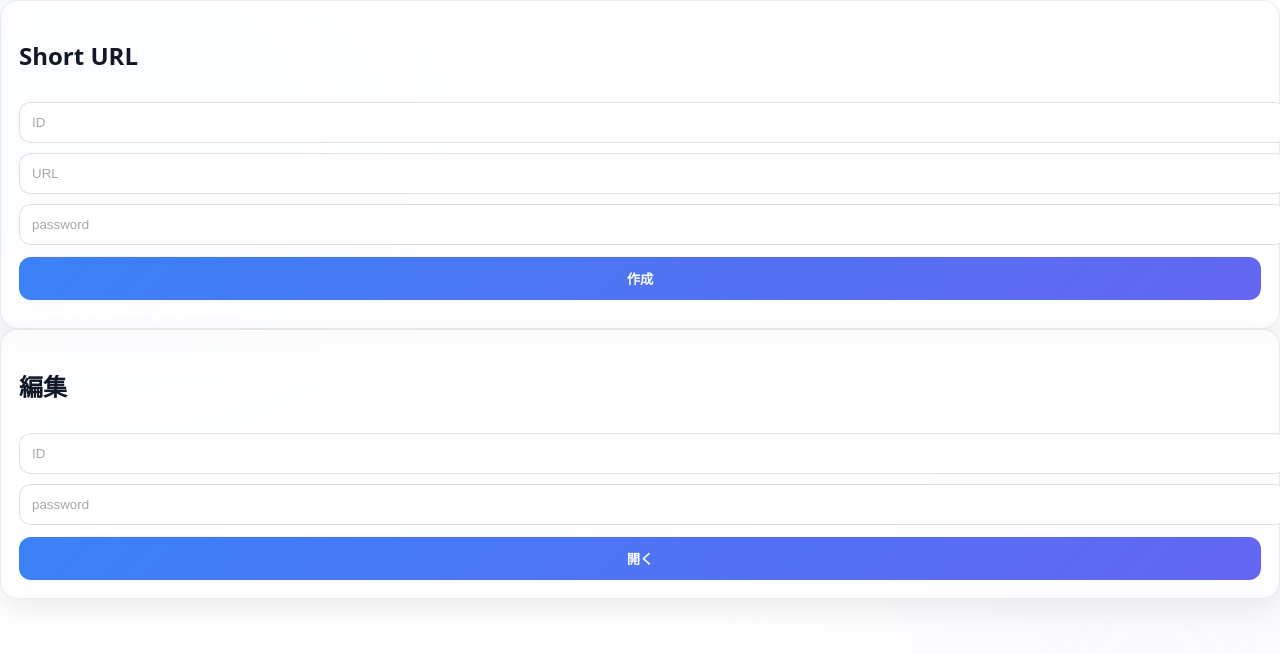
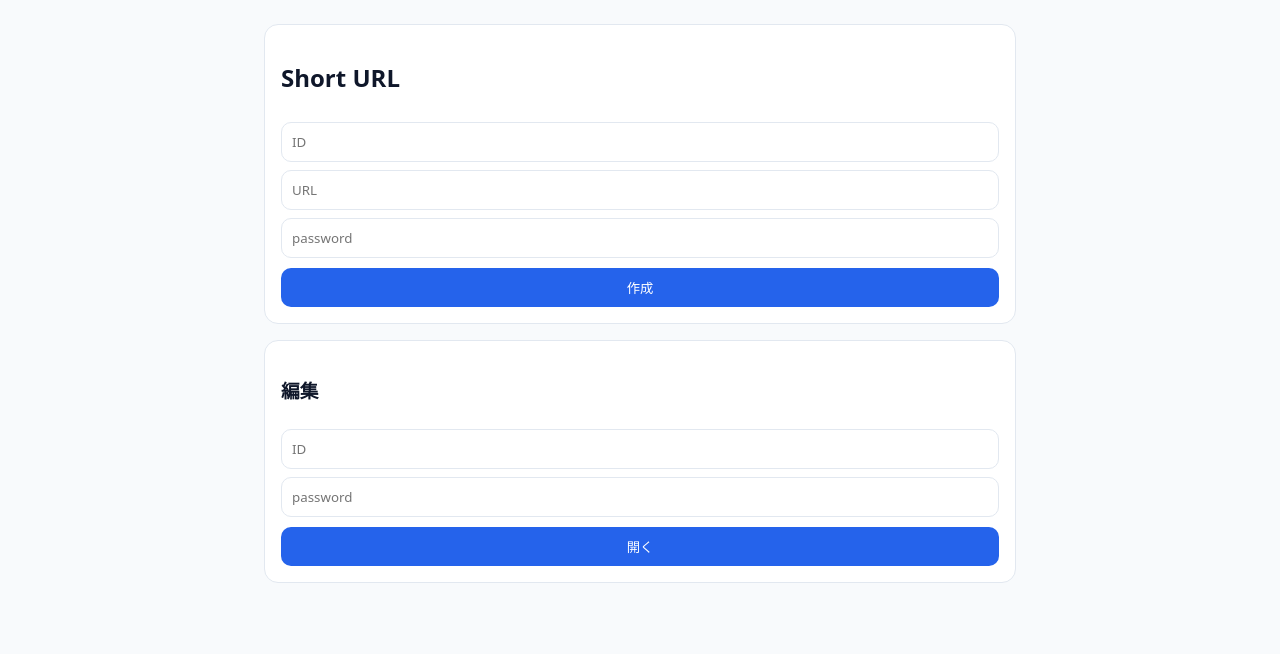
Before and after one commit to naoki747/shortgas, a plain HTML site: page index.html in a window 1280 px wide. Both pictures are taken after a click on the button "作成". Drawn offline with Linux system fonts and the light colour scheme; no server answers.

Commit message:
Refactor index.html for improved styling and structure

```diff
--- a/index.html
+++ b/index.html
@@ -3,117 +3,64 @@
 <head>
 <meta charset="UTF-8">
 <meta name="viewport" content="width=device-width, initial-scale=1.0"/>
-<title>Liquid Glass Short URL</title>
+<title>Short URL</title>
 
 <style>
 :root{
-  --glass: rgba(255,255,255,0.08);
-  --glass2: rgba(255,255,255,0.12);
-  --border: rgba(255,255,255,0.18);
-  --text: rgba(255,255,255,0.9);
-  --muted: rgba(255,255,255,0.6);
-  --accent: #60a5fa;
+  --blue:#2563eb;
+  --bg:#f8fafc;
+  --card:#ffffff;
+  --text:#0f172a;
+  --muted:#64748b;
+  --border:#e2e8f0;
+}
+
+*{
+  box-sizing:border-box;
+  font-family:system-ui;
 }
 
 body{
   margin:0;
-  font-family: system-ui;
-  color:#111827;
-  min-height:100vh;
-  overflow-x:hidden;
-  background:#ffffff;
+  background:var(--bg);
+  color:var(--text);
 }
 
-/* 光の装飾も白ベースに調整 */
-body::before,
-body::after{
-  content:"";
-  position:fixed;
-  width:500px;
-  height:500px;
-  border-radius:50%;
-  filter: blur(90px);
-  opacity:0.25;
-  z-index:-1;
+/* ここ重要：初期は完全非表示 */
+#app{
+  display:none;
 }
 
-body::before{
-  background:#dbeafe; /* very light blue */
-  top:-120px;
-  left:-120px;
+.container{
+  max-width:800px;
+  margin:0 auto;
+  padding:24px;
 }
 
-body::after{
-  background:#ede9fe; /* very light purple */
-  bottom:-120px;
-  right:-120px;
+.card{
+  background:white;
+  border:1px solid var(--border);
+  border-radius:14px;
+  padding:16px;
+  margin-bottom:16px;
 }
 
-/* ガラスを白向けに調整 */
-.glass{
-  background: rgba(255,255,255,0.6);
-  border:1px solid rgba(0,0,0,0.08);
-  backdrop-filter: blur(18px);
-  -webkit-backdrop-filter: blur(18px);
-  border-radius:18px;
-  padding:18px;
-  box-shadow:
-    0 10px 30px rgba(0,0,0,0.08),
-    inset 0 1px 0 rgba(255,255,255,0.9);
-  transition:0.25s;
+input{
+  width:100%;
+  padding:10px;
+  margin-top:8px;
+  border:1px solid var(--border);
+  border-radius:10px;
 }
 
-.glass:hover{
-  transform: translateY(-2px);
-  background: rgba(255,255,255,0.75);
-}
-
-/* input */
-input{
-  width:100%;
-  padding:12px;
-  margin-top:10px;
-  border-radius:12px;
-  border:1px solid rgba(0,0,0,0.12);
-  background:rgba(255,255,255,0.9);
-  color:#111827;
-  outline:none;
-}
-
-input:focus{
-  border-color:#93c5fd;
-  box-shadow: 0 0 0 3px rgba(147,197,253,0.35);
-}
-
-input::placeholder{
-  color:rgba(0,0,0,0.35);
-}
-
-/* button */
 button{
   width:100%;
-  margin-top:12px;
-  padding:12px;
+  margin-top:10px;
+  padding:10px;
+  background:var(--blue);
+  color:white;
   border:none;
-  border-radius:12px;
-  background: linear-gradient(135deg,#3b82f6,#6366f1);
-  color:white;
-  font-weight:600;
-  cursor:pointer;
-  transition:0.2s;
-}
-
-button:hover{
-  transform: translateY(-1px);
-  filter: brightness(1.05);
-}
-
-/* text */
-.small{
-  font-size:12px;
-  opacity:0.7;
-  word-break:break-all;
-  margin-top:10px;
+  border-radius:10px;
 }
 
 iframe{
@@ -122,28 +69,30 @@ iframe{
   border:none;
   display:block;
 }
-
-
 </style>
 </head>
 
 <body>
+
 <div id="app"></div>
 
 <script>
 
 const GAS = "https://script.google.com/macros/s/AKfycbyD8ffRUGqqa4h6ASpb8NVk6_okS0Vhyd1deYMqIoFCvC5djGHQ07pTcv14bESiImkVSg/exec";
 
-/* =========================
-   ROUTER
-========================= */
+/**
+ * 最初に完全制御（ここで全部決める）
+ */
 (async () => {
 
-  const id = new URLSearchParams(location.search).get("q")
-          || location.hash.replace("#","");
+  const hash = location.hash.replace("#","");
+  const query = new URLSearchParams(location.search).get("q");
+  const id = hash || query;
 
+  const app = document.getElementById("app");
+
+  // ===== ① URLアクセスモード =====
   if(id){
-    try{
     const res = await fetch(`${GAS}?action=get&id=${encodeURIComponent(id)}`);
     const data = await res.json();
 
@@ -154,17 +103,18 @@ const GAS = "https://script.google.com/macros/s/AKfycbyD8ffRUGqqa4h6ASpb8NVk6_ok
       document.body.appendChild(iframe);
       return;
     }
-    }catch(e){}
 
     document.body.innerHTML = "<div style='padding:20px'>Not found</div>";
     return;
   }
 
-  document.getElementById("app").innerHTML = `
+  // ===== ② ホーム画面 =====
+  app.style.display = "block";
+
+  app.innerHTML = `
     <div class="container">
-      <div class="grid">
 
-        <div class="glass">
+      <div class="card">
         <h2>Short URL</h2>
 
         <input id="id" placeholder="ID">
@@ -172,96 +122,75 @@ const GAS = "https://script.google.com/macros/s/AKfycbyD8ffRUGqqa4h6ASpb8NVk6_ok
         <input id="password" placeholder="password">
 
         <button onclick="create()">作成</button>
-          <div id="result" class="small"></div>
+
+        <div id="result"></div>
       </div>
 
-        <div class="glass">
-          <h2>編集</h2>
+      <div class="card">
+        <h3>編集</h3>
 
         <input id="editId" placeholder="ID">
         <input id="editPass" placeholder="password">
 
         <button onclick="login()">開く</button>
 
-          <div id="editBox" style="display:none">
-
-            <input id="editUrl" placeholder="new url">
-            <input id="editPass2" placeholder="password">
-
+        <div id="editPanel" style="display:none">
+          <input id="editUrl" placeholder="new URL">
           <button onclick="update()">更新</button>
           <button onclick="remove()">削除</button>
-
         </div>
       </div>
 
     </div>
-    </div>
   `;
+
 })();
 
-/* =========================
-   CREATE
-========================= */
+/**
+ * 作成
+ */
 async function create(){
-
-  const id = document.getElementById("id").value.trim();
-  const url = document.getElementById("url").value.trim();
+  const id = document.getElementById("id").value;
+  const url = document.getElementById("url").value;
   const password = document.getElementById("password").value;
 
   const res = await fetch(GAS,{
     method:"POST",
-    headers:{
-      "Content-Type":"application/json"
-    },
     body:JSON.stringify({action:"create",id,url,password})
   });
 
   const data = await res.json();
 
-  document.getElementById("result").textContent =
-    data.error || `OK → ${location.origin}/?q=${id}`;
+  document.getElementById("result").innerHTML =
+    data.error || `OK: ${location.origin}/?q=${id}`;
 }
 
-/* =========================
-   LOGIN
-========================= */
+/**
+ * ログイン
+ */
 async function login(){
+  const id = document.getElementById("editId").value;
+  const pass = document.getElementById("editPass").value;
 
-  const id = document.getElementById("editId").value.trim();
-
-  try{
-    const res = await fetch(`${GAS}?action=get&id=${encodeURIComponent(id)}`);
+  const res = await fetch(`${GAS}?action=get&id=${id}`);
   const data = await res.json();
 
-    if(!data.url){
-      alert("not found");
-      return;
+  if(!data.url) return alert("not found");
+
+  window.currentId = id;
+  document.getElementById("editPanel").style.display = "block";
+  document.getElementById("editUrl").value = data.url;
 }
 
-    window.currentId = id;
-    document.getElementById("editBox").style.display = "block";
-    document.getElementById("editUrl").value = data.url;
+/**
+ * 更新
+ */
+async function update(){
+  const url = document.getElementById("editUrl").value;
+  const password = document.getElementById("editPass").value;
 
-  }catch(e){
-    alert("error");
-  }
-}
-
-/* =========================
-   UPDATE
-========================= */
-async function update(){
-
-  if(!window.currentId) return;
-
-  const url = document.getElementById("editUrl").value.trim();
-  const password = document.getElementById("editPass2").value;
-
-  const res = await fetch(GAS,{
+  await fetch(GAS,{
     method:"POST",
-    headers:{
-      "Content-Type":"application/json"
-    },
     body:JSON.stringify({
       action:"update",
       id:window.currentId,
@@ -270,24 +199,17 @@ async function update(){
     })
   });
 
-  await res.json();
   alert("updated");
 }
 
-/* =========================
-   DELETE
-========================= */
+/**
+ * 削除
+ */
 async function remove(){
+  const password = document.getElementById("editPass").value;
 
-  if(!window.currentId) return;
-
-  const password = document.getElementById("editPass2").value;
-
-  const res = await fetch(GAS,{
+  await fetch(GAS,{
     method:"POST",
-    headers:{
-      "Content-Type":"application/json"
-    },
     body:JSON.stringify({
       action:"delete",
       id:window.currentId,
@@ -295,7 +217,6 @@ async function remove(){
     })
   });
 
-  await res.json();
   alert("deleted");
 }
 
```
Lines whose indentation alone changed are shown as unchanged.
